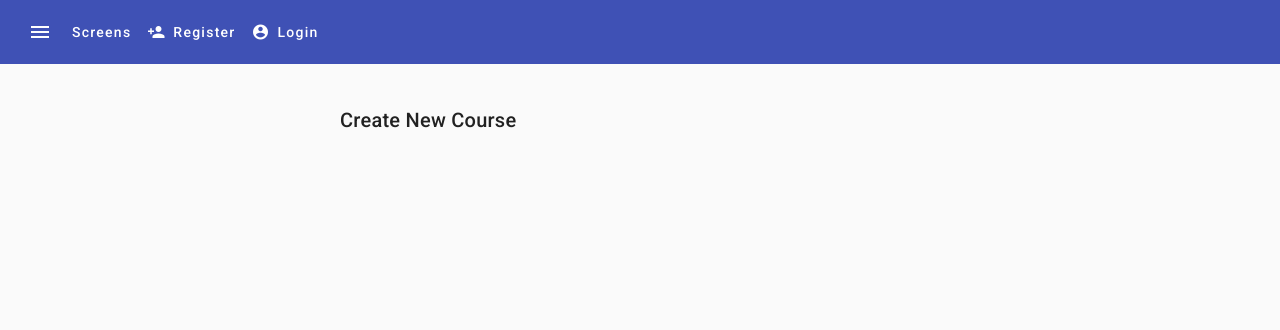
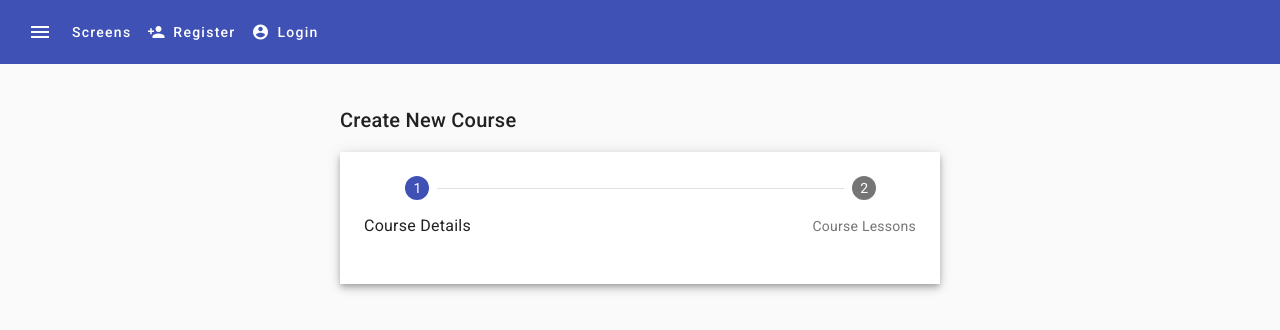
Before and after one commit to paolopci/angular-material-course, an Angular app: page /add-new-course in a window 1280 px wide. Shown: the top 330 px of the page. Built offline with nearby package versions, Linux system fonts and the light colour scheme.

Commit message:
STEPPER: initial setting stepper horizontal di tipo linear

```diff
--- a/src/app/create-course/create-course.component.html
+++ b/src/app/create-course/create-course.component.html
@@ -2,5 +2,21 @@
 
   <h2 class="title">Create New Course</h2>
 
+  <mat-horizontal-stepper class="mat-elevation-z5" labelPosition="bottom" [linear]="true">
+
+    <mat-step>
+      <ng-template matStepLabel>Course Details</ng-template>
+      <create-course-step-1></create-course-step-1>
+    </mat-step>
+    <mat-step>
+      <ng-template matStepLabel>Course Lessons</ng-template>
+      <create-course-step-2></create-course-step-2>
+    </mat-step>
+
+
+
+
+  </mat-horizontal-stepper>
+
 
 </div>
```
